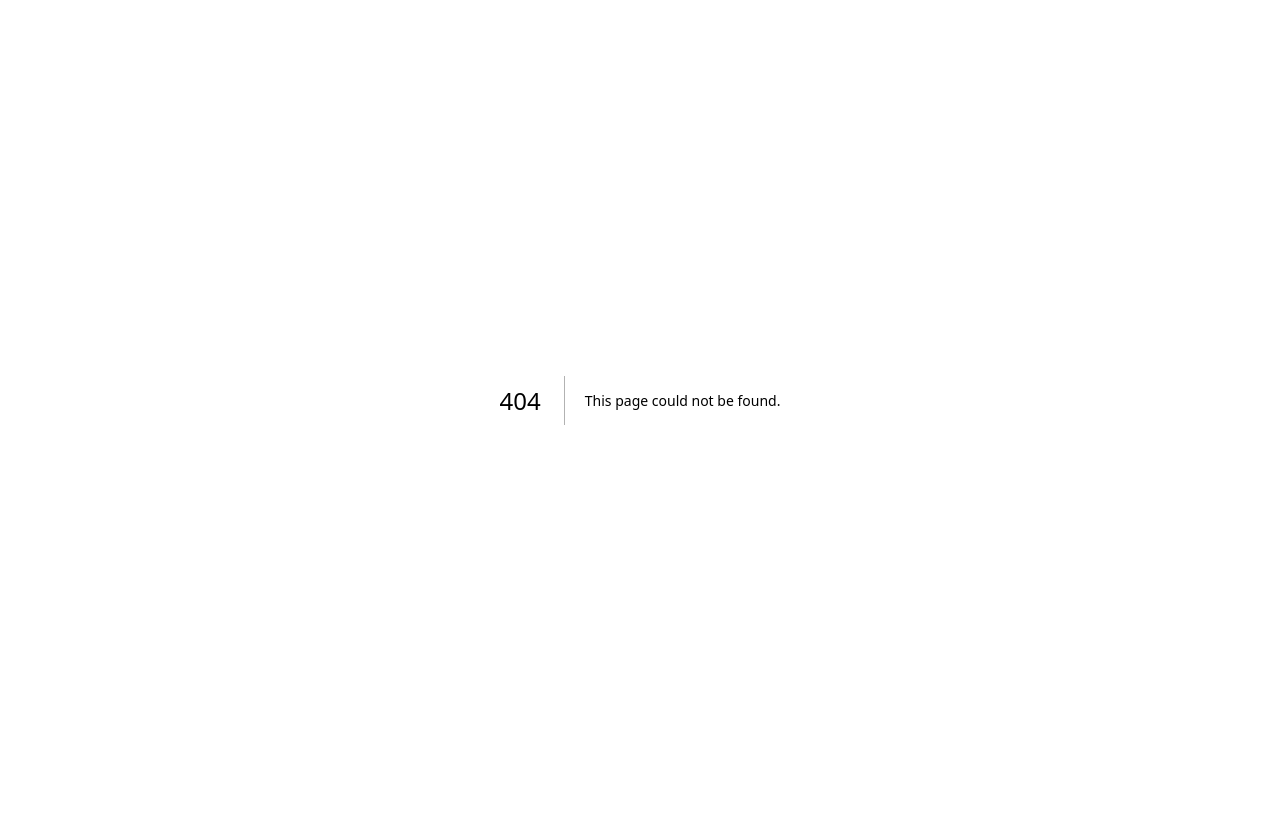
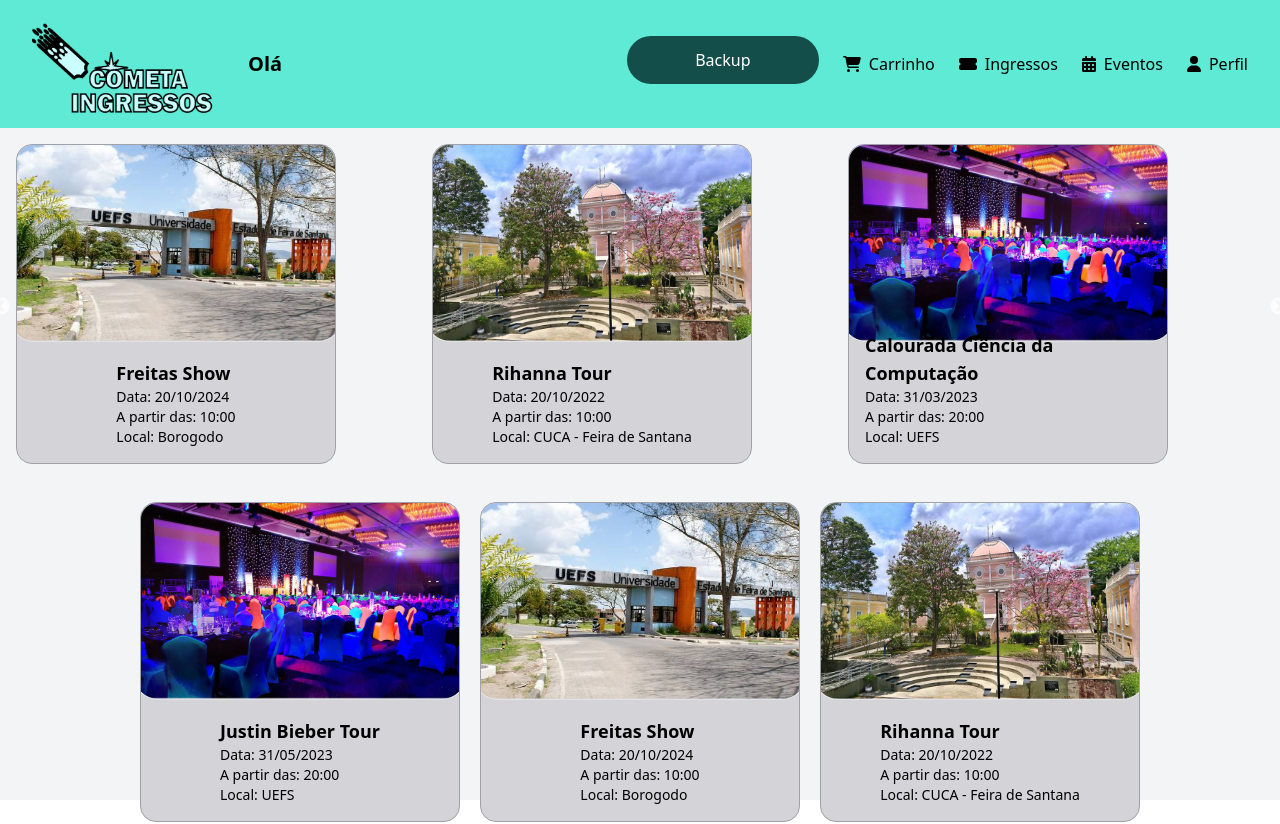
Before and after one commit to Yamazaki-Khaio/Cometa-Ingresso, a Next.js app in the folder ingressoscometa/: page /homeadm in a window 1280 px wide. Before the commit this address had no page. Shown: the top 824 px of the page. Before the commit the page ends 800 px from the top, so only its background shows below. Built offline with nearby package versions, Linux system fonts and the light colour scheme; no server answers.

Commit message:
AdmLogado

```diff
--- /dev/null
+++ b/ingressoscometa/src/components/AdmLogado/AdmLogado.tsx
@@ -0,0 +1,11 @@
+import DestaqueSemana from "../DestaqueSemana";
+import GrindEvento from "../GrindEvento";
+
+export default function AdmLogado() {
+    return(
+        <div>
+            <DestaqueSemana/>
+            <GrindEvento/>
+        </div>
+    )
+}
--- /dev/null
+++ b/ingressoscometa/src/components/AdmLogado/CabecalhoAdm.tsx
@@ -0,0 +1,30 @@
+import { useSession } from "next-auth/react"
+import { useRouter } from "next/router"
+import BotaoCarrinho from "../BotaoCarrinho"
+import BotaoEventos from "../BotaoEventos"
+import BotaoIngressos from "../BotaoIngressos"
+import BotaoPerfil from "../BotaoPerfil"
+import Botao from "../Botao"
+
+export default function CabecalhoAdm(props: { isBotaoOcultoLogin?: boolean, isBotaoOcultoCadastro?: boolean, isBotaoOcultoEvento?: boolean, isBotaoOcultoBackup?: boolean }) {
+    const { data: session } = useSession()
+    const route = useRouter()
+    return (
+        <div className="flex items-center justify-between bg-opacity-2 backdrop-blur-lg p-8 w-screen h-32 bg-teal-300">
+            <div className="flex items-center gap-4">
+                <a href="/">
+                    <img src="/cometa2.png" alt="Logo" width="200" height="200" />
+                </a>
+                <h2 className="font-bold text-xl">Olá {session?.user?.name}</h2>
+            </div>
+            <div className="flex gap-6">
+                <Botao href="/backup" NomeBotao="Backup" oculto={props.isBotaoOcultoBackup} />
+                <BotaoCarrinho />
+                <BotaoIngressos />
+                <BotaoEventos />
+                <a href="/perfil"> <BotaoPerfil />
+                </a>
+            </div>
+        </div>
+    )
+}
--- /dev/null
+++ b/ingressoscometa/src/components/AdmLogado/LayoutAdm.tsx
@@ -0,0 +1,12 @@
+import Rodape from "../Rodape"
+import CabecalhoAdm from "./cabecalhoAdm"
+
+export default function LayoutAdm(props: any){
+    return(
+        <div className="flex flex-col justify-between h-screen bg-gray-100">
+            <CabecalhoAdm isBotaoOcultoLogin={props.exibirBotao === false} isBotaoOcultoCadastro={props.exibirBotao2 === false} isBotaoOcultoEvento = {props.exibirBotao3 === false} isBotaoOcultoBackup = {props.exibirBotao4 === false} />
+                {props.pagina}
+            <Rodape/>
+        </div>
+    )
+}
--- a/ingressoscometa/src/components/Cabecalho.tsx
+++ b/ingressoscometa/src/components/Cabecalho.tsx
@@ -2,7 +2,7 @@ import Link from "next/link";
 import Botao from "./Botao";
 import Image from 'next/image'
 
-export default function Cabecalho(props: { isBotaoOcultoLogin?: boolean,  isBotaoOcultoCadastro?: boolean, isBotaoOcultoEvento?: boolean}) {
+export default function Cabecalho(props: { isBotaoOcultoLogin?: boolean,  isBotaoOcultoCadastro?: boolean, isBotaoOcultoEvento?: boolean, isBotaoOcultoBackup?: boolean}) {
 
     return(
         <div className="flex items-center justify-between p-8 w-screen h-32 bg-teal-300">
@@ -16,6 +16,7 @@ export default function Cabecalho(props: { isBotaoOcultoLogin?: boolean,  isBota
                 <Botao href="/login" NomeBotao="Login" oculto={props.isBotaoOcultoLogin} />
                 <Botao href="/cadastro" NomeBotao="Cadastro" oculto={props.isBotaoOcultoCadastro} />
                 <Botao href="/cadastro_evento" NomeBotao="Novo Evento" oculto={props.isBotaoOcultoEvento} />
+                <Botao href="/backup" NomeBotao="Backup" oculto={props.isBotaoOcultoBackup} />
             </div>
         </div>
     )
--- a/ingressoscometa/src/components/layout.tsx
+++ b/ingressoscometa/src/components/layout.tsx
@@ -4,7 +4,7 @@ import Rodape from "./Rodape"
 export default function Layout(props: any){
     return(
         <div className="flex flex-col justify-between h-screen bg-gray-100">
-            <Cabecalho isBotaoOcultoLogin={props.exibirBotao === false} isBotaoOcultoCadastro={props.exibirBotao2 === false} isBotaoOcultoEvento = {props.exibirBotao3 === false}/>
+            <Cabecalho isBotaoOcultoLogin={props.exibirBotao === false} isBotaoOcultoCadastro={props.exibirBotao2 === false} isBotaoOcultoEvento = {props.exibirBotao3 === false} isBotaoOcultoBackup = {props.exibirBotao4 === false}/>
                 {props.pagina}
             <Rodape/>
         </div>
--- a/ingressoscometa/src/pages/cadastro.tsx
+++ b/ingressoscometa/src/pages/cadastro.tsx
@@ -5,7 +5,7 @@ import Layout from "@/components/layout";
 export default function cadastro(){
     return(
         <div>
-            <Layout pagina={<Cadastro/>} exibirBotao={true} exibirBotao2={false} exibirBotao3={false}/>
+            <Layout pagina={<Cadastro/>} exibirBotao={true} exibirBotao2={false} exibirBotao3={false} exibirBotao4={false}/>
         </div>
     )
 }
--- /dev/null
+++ b/ingressoscometa/src/pages/homeadm.tsx
@@ -0,0 +1,13 @@
+import Layout from "@/components/layout"
+import AdmLogado  from "@/components/AdmLogado/AdmLogado"
+import LayoutAdm from "@/components/AdmLogado/LayoutAdm"
+
+
+export default function homeadm(){
+
+    return (
+        <div>
+            <LayoutAdm pagina={<AdmLogado/>} exibirBotao={false} exibirBotao2={false} exibirBotao3={false} exibirBotao4={true} />
+        </div>
+    )
+}
--- a/ingressoscometa/src/pages/index.tsx
+++ b/ingressoscometa/src/pages/index.tsx
@@ -6,7 +6,7 @@ export default function Home(){
 
     return (
         <div>
-            <Layout pagina={<HomeNaoLogin/>} exibirBotao={true} exibirBotao2={true} exibirBotao3={false} />
+            <Layout pagina={<HomeNaoLogin/>} exibirBotao={true} exibirBotao2={true} exibirBotao3={false} exibirBotao4={false} />
         </div>
     )
 }
--- a/ingressoscometa/src/pages/login.tsx
+++ b/ingressoscometa/src/pages/login.tsx
@@ -4,7 +4,7 @@ import Login from "@/components/Login";
 export default function login(){
     return(
         <div>
-            <Layout pagina={<Login/>} exibirBotao={false} exibirBotao2={true} exibirBotao3={true}/>
+            <Layout pagina={<Login/>} exibirBotao={false} exibirBotao2={true} exibirBotao3={true} exibirBotao4={false}/>
         </div>
     )
 }
```
